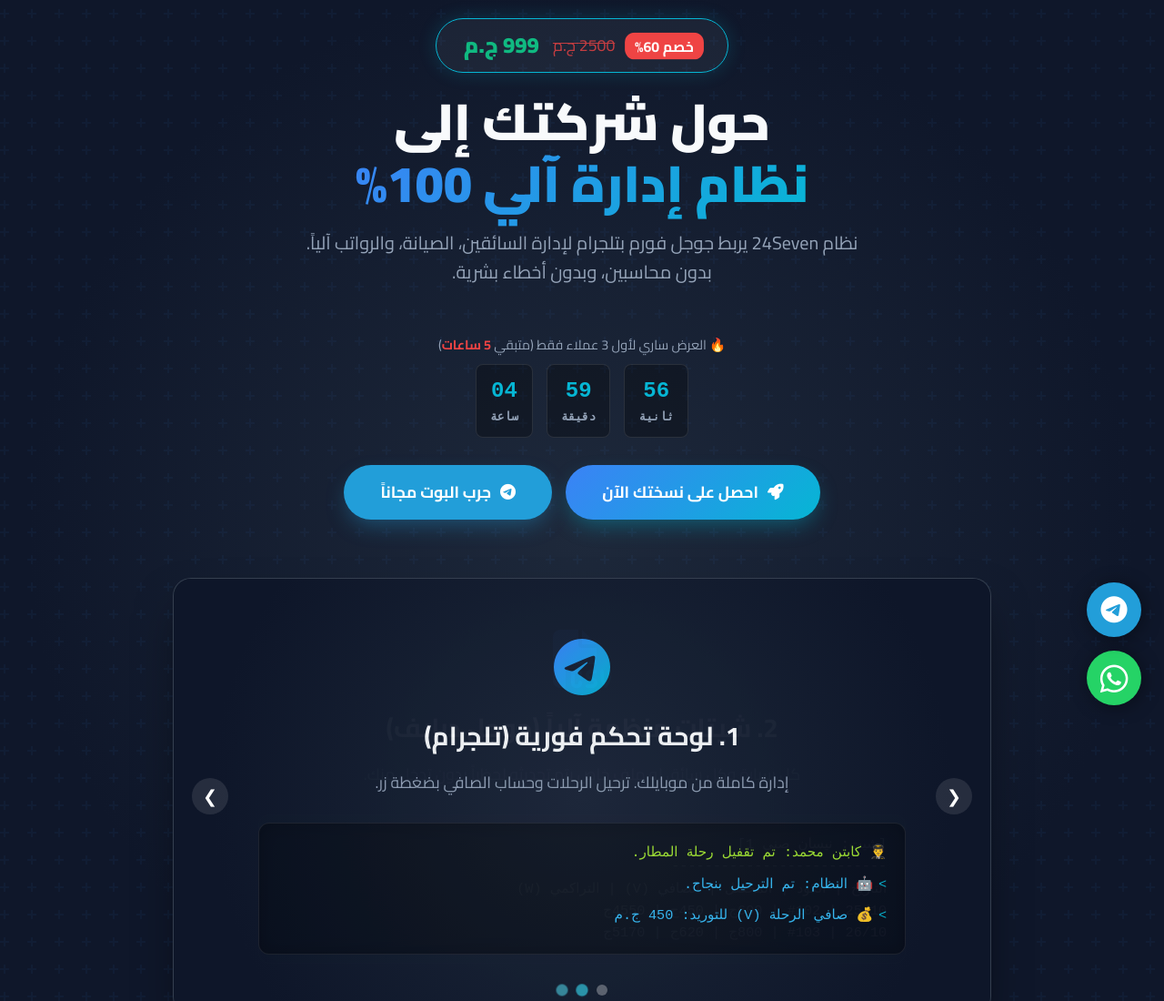
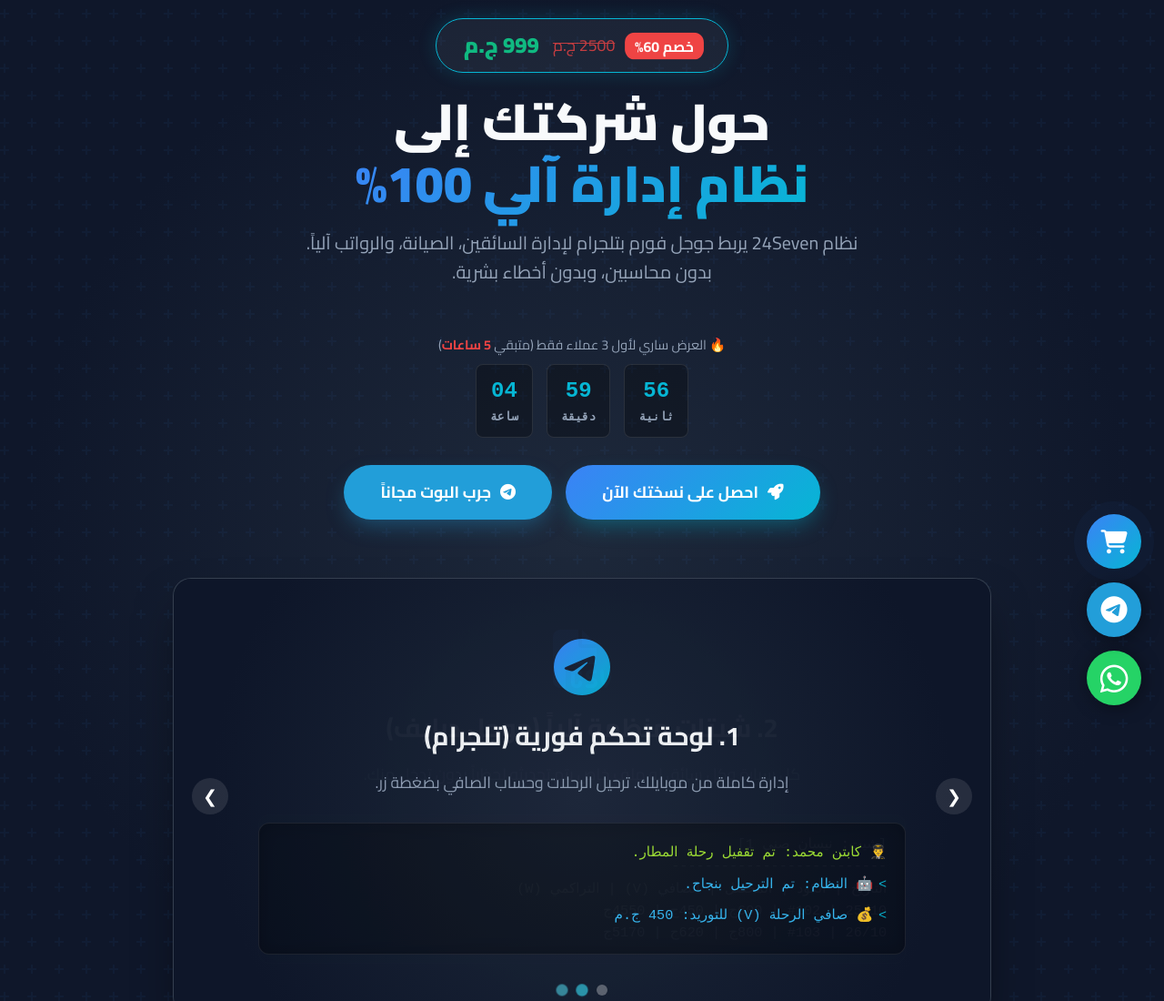
Before and after one commit to Ahmed19992489/24seven-limousine, a plain HTML site: page index.html in a window 1280 px wide. Shown: the top 1100 px of the page at 91% size. Drawn offline with Linux system fonts and the light colour scheme.

Commit message:
Improve UX for floating buttons with tooltips
Enhanced the user experience of floating buttons by adding tooltips and improving transition effects.

```diff
--- a/index.html
+++ b/index.html
@@ -198,7 +198,7 @@
             box-shadow: 0 20px 35px -5px rgba(34, 158, 217, 0.6);
         }
 
-        /* --- Floating Buttons (UPDATED) --- */
+        /* --- Floating Buttons (Enhanced UX) --- */
         .floating-btn {
             position: fixed;
             right: 25px;
@@ -212,7 +212,7 @@
             color: white;
             box-shadow: 2px 2px 20px rgba(0, 0, 0, 0.4);
             z-index: 100;
-            transition: 0.3s;
+            transition: all 0.3s ease;
             text-decoration: none;
         }
 
@@ -220,17 +220,56 @@
             transform: translateY(-5px) scale(1.1);
         }
 
-        /* زر الواتساب (تحت) */
+        /* إضافة تلميح (Tooltip) عند مرور الماوس لتحسين UX */
+        .floating-btn::after {
+            content: attr(title); /* يأخذ النص من خاصية title */
+            position: absolute;
+            right: 70px;
+            background: rgba(0,0,0,0.8);
+            color: white;
+            padding: 5px 12px;
+            border-radius: 5px;
+            font-size: 14px;
+            font-family: 'Cairo', sans-serif;
+            white-space: nowrap;
+            opacity: 0;
+            visibility: hidden;
+            transition: 0.3s;
+            pointer-events: none;
+        }
+
+        .floating-btn:hover::after {
+            opacity: 1;
+            visibility: visible;
+            right: 75px;
+        }
+
+        /* زر الواتساب (أسفل) */
         .whatsapp-float {
             bottom: 25px;
             background-color: var(--whatsapp);
         }
 
-        /* زر التليجرام (فوق الواتساب بـ 80 بكسل) */
+        /* زر التليجرام (وسط) */
         .telegram-float {
-            bottom: 100px; /* 25px + 60px + 15px margin */
+            bottom: 100px;
             background-color: var(--telegram);
-            font-size: 30px; /* أصغر قليلاً لتناسب الأيقونة */
+            font-size: 30px;
+        }
+
+        /* زر الشراء (أعلى) - مميز جداً */
+        .buy-float {
+            bottom: 175px;
+            background: var(--gradient);
+            font-size: 26px;
+            animation: pulse-btn 2s infinite; /* نبض لجذب الانتباه */
+        }
+
+        /* أنيميشن النبض لزر الشراء */
+        @keyframes pulse-btn {
+            0% { box-shadow: 0 0 0 0 rgba(59, 130, 246, 0.7); }
+            70% { box-shadow: 0 0 0 15px rgba(59, 130, 246, 0); }
+            100% { box-shadow: 0 0 0 0 rgba(59, 130, 246, 0); }
         }
 
         /* --- Video Section (YOUTUBE EMBED) --- */
@@ -427,12 +466,16 @@
 </head>
 <body>
 
-    <a href="https://wa.me/201121748885" class="floating-btn whatsapp-float" target="_blank" title="واتساب">
+    <a href="https://wa.me/201121748885" class="floating-btn whatsapp-float" target="_blank" title="تواصل واتساب">
         <i class="fa-brands fa-whatsapp"></i>
     </a>
 
-    <a href="https://t.me/limo212_bot" class="floating-btn telegram-float" target="_blank" title="بوت تليجرام">
+    <a href="https://t.me/limo212_bot" class="floating-btn telegram-float" target="_blank" title="بوت التليجرام">
         <i class="fa-brands fa-telegram"></i>
+    </a>
+
+    <a href="assessment.html" class="floating-btn buy-float" title="اشترِ النظام الآن">
+        <i class="fa-solid fa-cart-shopping"></i>
     </a>
 
     <header class="hero">
```
